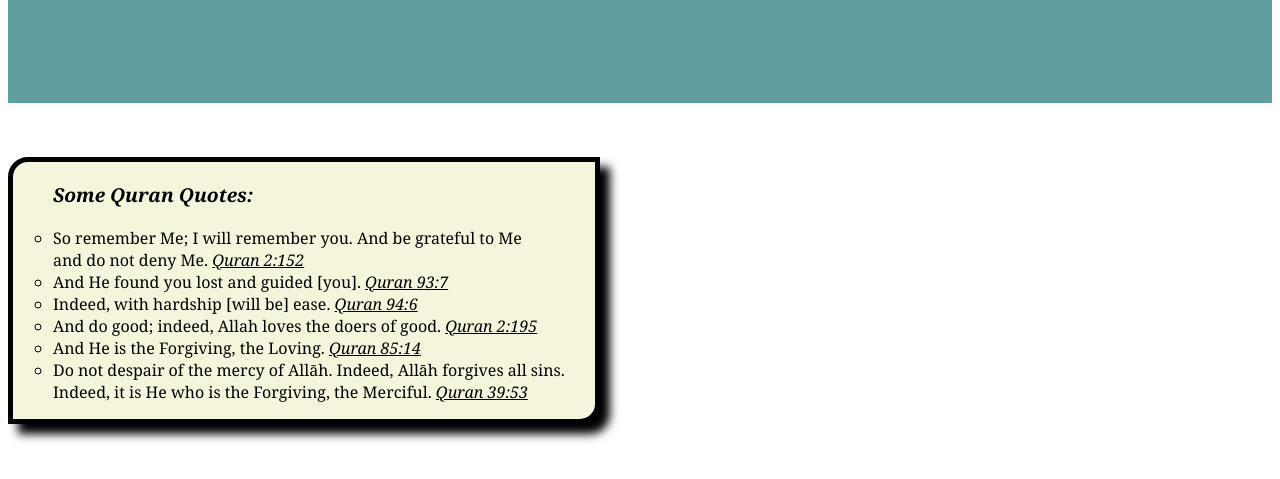
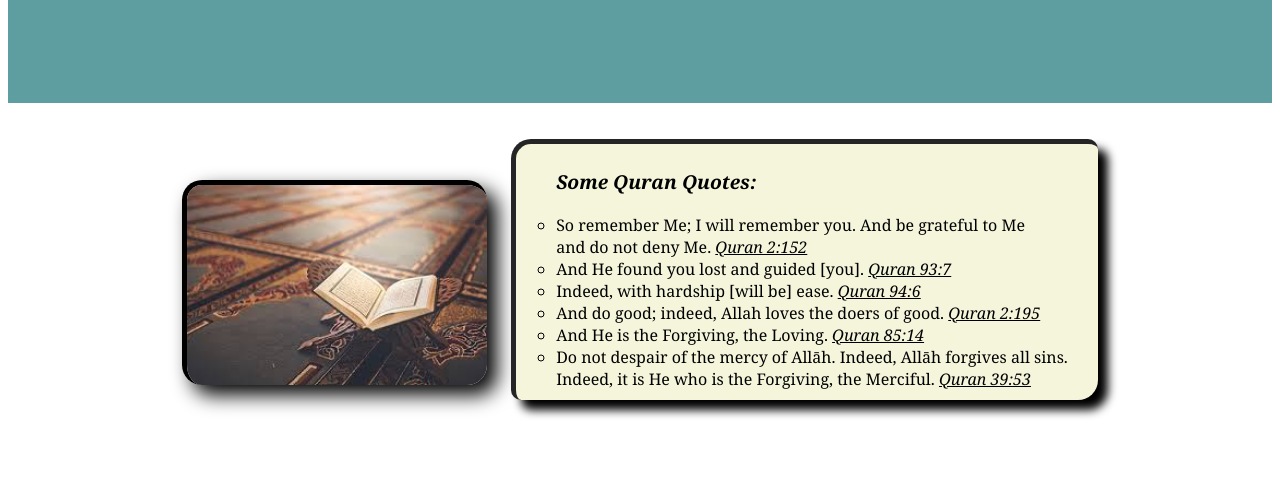
Before and after one commit to Ana-Ammar/simple-website, a plain HTML site: page index.html in a window 1280 px wide. Shown: the part 105-584 px from the top of the page. Drawn offline with Linux system fonts and the light colour scheme.

Commit message:
whole day practice result

```diff
--- a/index.html
+++ b/index.html
@@ -12,10 +12,13 @@
         <br>
         <h1>Welcome to the World</h1>
     </header>
-    <br><br>
+    <div style="text-align: center;">
     <br>
+    <br>
+    <img src="image/im.jpeg" alt="">
+
 <div id="dv">
-<div class="dv">
+<div class="dv" style="text-align: left;">
     <p class="pi">Some Quran Quotes:</p>
         <ul class="ll">
             <li>So remember Me; I will remember you. And be grateful to Me <br> and do not deny Me.
@@ -33,6 +36,7 @@
         </ul>
 </div>
 </div>
+</div>
 
 </body>
 </html>
--- a/style/style.css
+++ b/style/style.css
@@ -12,11 +12,15 @@ h1{
     display: inline-block;
 }
 .dv{
+    text-align: left;
     background-color: beige;
-    border: 5px solid black;
-    border-radius: 20px 0px 20px 0px;
+    border: 5px solid rgb(37, 37, 37);
+    border-bottom: none;
+    border-right: none;
+    border-radius: 20px 10px 20px 10px;
     padding-right: 30px;
     box-shadow: 10px 10px 10px;
+    box-sizing: border-box;
 }
 .pi{
     font-size: larger;
@@ -24,6 +28,7 @@ h1{
     font-weight:700;
     font-style: italic;
     margin-left: 40px;
+    padding-top: 5px;
 }
 .qt{
     text-decoration: underline;
@@ -32,4 +37,17 @@ h1{
 .ll{
     font-family: Georgia, 'Times New Roman', Times, serif;
     list-style: circle;
+    padding-bottom: 10px;
 }
+img{
+    height: 200px;
+    width: 300px;
+    border: 5px solid black;
+    border-bottom: none;
+    border-right: none;
+    border-radius: 20px;
+    margin-right: 20px;
+    /* margin-left: 20px; */
+    /* padding: 20px; */
+    box-shadow: 10px 10px 20px;
+}
```
